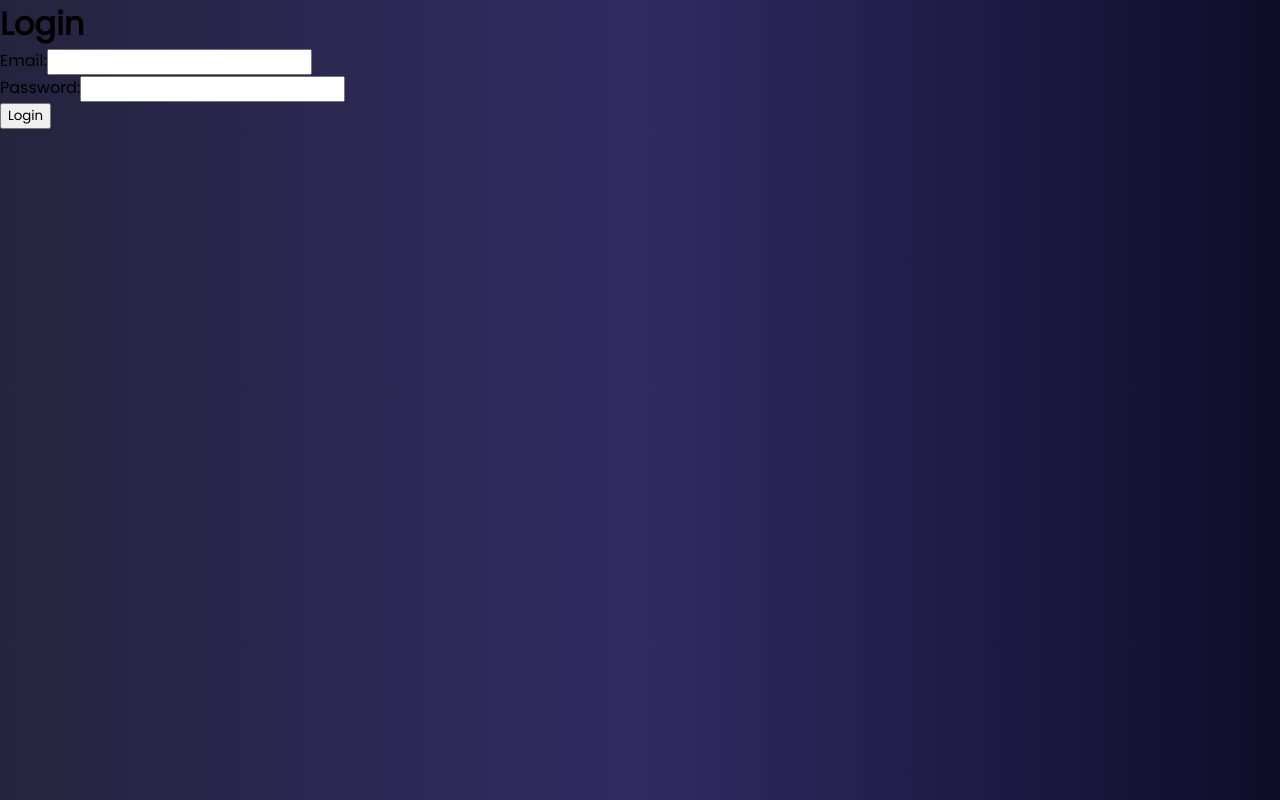
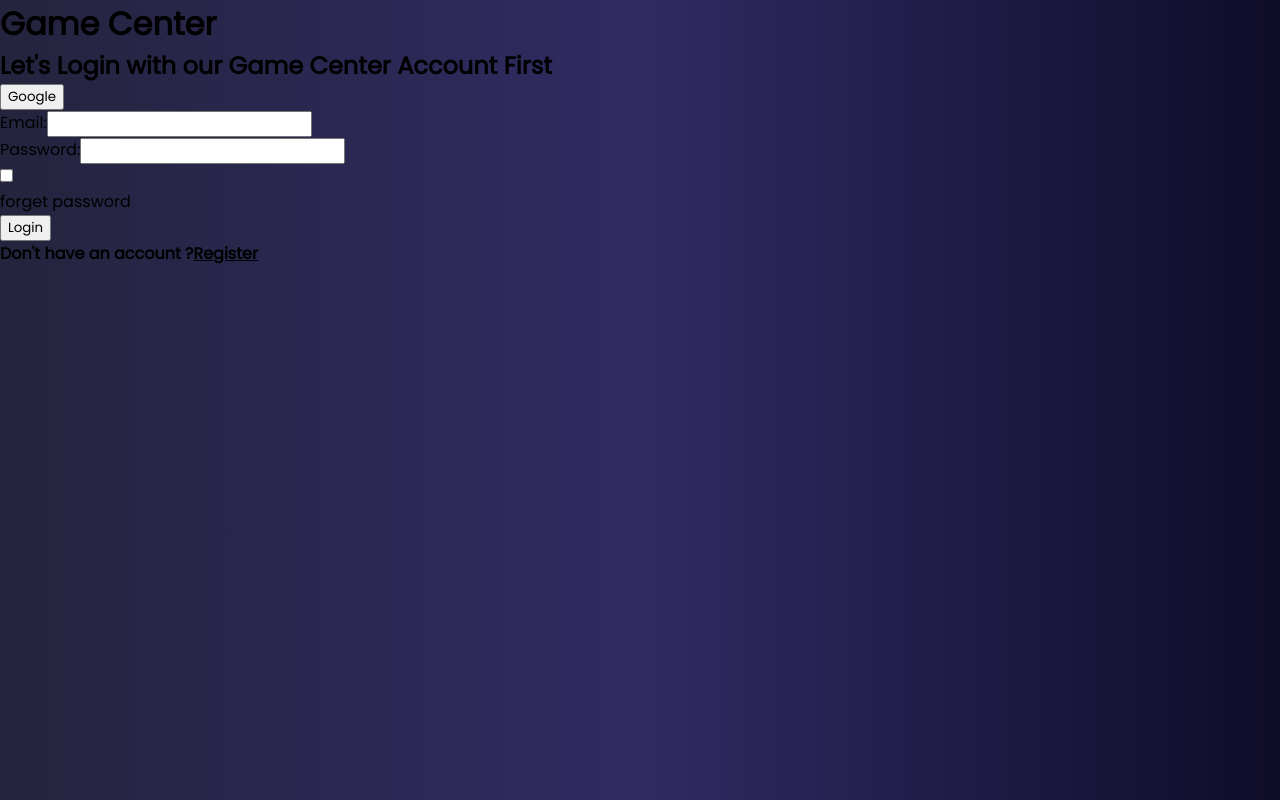
Before and after one commit to AL1NABEEL/Gaming-Center, a React (Create React App) app: page / in a window 1280 px wide. Built offline with nearby package versions, Linux system fonts and the light colour scheme.

Commit message:
Login react html end  need to css

```diff
--- a/src/App.js
+++ b/src/App.js
@@ -1,9 +1,14 @@
 import './App.css';
 import Login from './components/Login';
+import Register from './components/Register';
 function App() {
   return (
-  <><Login/></>
+<>
+{/* <Register/> */}
+    <Login/>
 
+
+</>
 
   );
 }
--- a/src/components/Login.js
+++ b/src/components/Login.js
@@ -16,21 +16,46 @@ const LoginForm = () => {
       console.log('Password:', password);
     }
     return (
+      <div>
       <div className="login-form-container">
-        <h1>Login</h1>
+      <h1>Game Center</h1>
+        <h2>Let's Login with our Game Center Account First</h2>
         <form onSubmit={handleSubmit}>
+
+
+<div>
+  <button>Google</button>
+</div>
+
+
           <div className="form-input-group">
             <label htmlFor="email">Email:</label>
             <input type="email" id="email" onChange={handleEmailChange} value={email} required />
           </div>
 
+
+
+
+
           <div className="form-input-group">
             <label htmlFor="password">Password:</label>
-            <input type="password" id="password" onChange={handlePasswordChange} value={password} required />
+            <input type="password" id="password" onChange={handlePasswordChange} value={password} required  />
+
           </div>
+
+  <input type='checkbox'/>
+  <p> forget password</p>
+
+
+
 
           <button type="submit">Login</button>
         </form>
+      </div>
+
+<h4 >Don't have an account ?<u>Register</u> </h4>
+
+
       </div>
     );
   }
--- /dev/null
+++ b/src/components/Register.js
@@ -0,0 +1,47 @@
+import React, { useState } from 'react';
+
+function Register() {
+  const [fullName, setFullName] = useState('');
+  const [email, setEmail] = useState('');
+  const [password, setPassword] = useState('');
+
+  const handleSubmit = (event) => {
+    event.preventDefault();
+    // الآن يمكنك استخدام fullName و email و password هنا لإرسالها إلى خادم API للتسجيل
+  };
+
+  return (
+    <div className="register">
+      <h1>تسجيل جديد</h1>
+      <form onSubmit={handleSubmit}>
+        <label>
+          الاسم الكامل:
+          <input
+            type="text"
+            value={fullName}
+            onChange={(event) => setFullName(event.target.value)}
+          />
+        </label>
+        <label>
+          البريد الإلكتروني:
+          <input
+            type="email"
+            value={email}
+            onChange={(event) => setEmail(event.target.value)}
+          />
+        </label>
+        <label>
+          كلمة السر:
+          <input
+            type="password"
+            value={password}
+            onChange={(event) => setPassword(event.target.value)}
+          />
+        </label>
+        <button type="submit">تسجيل</button>
+      </form>
+    </div>
+  );
+}
+
+export default Register;
```
